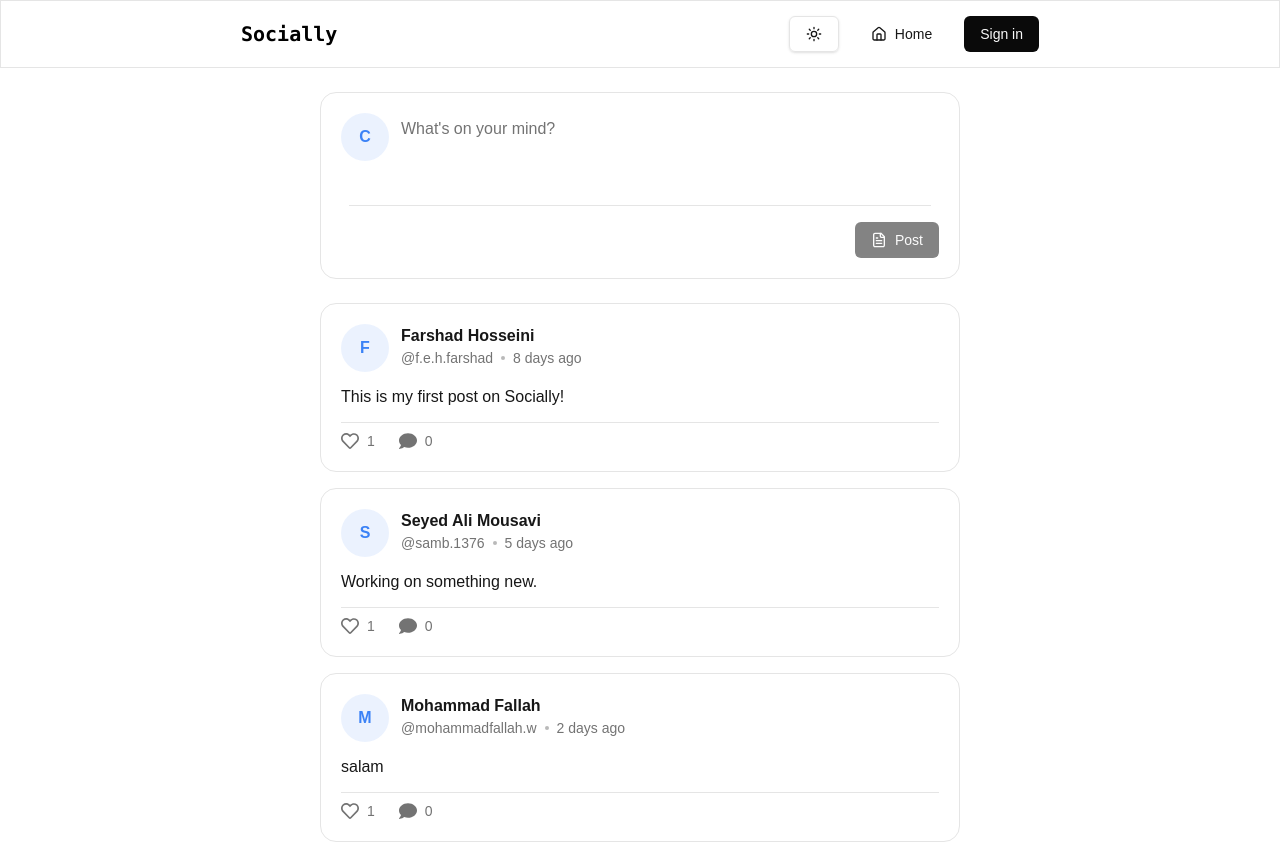
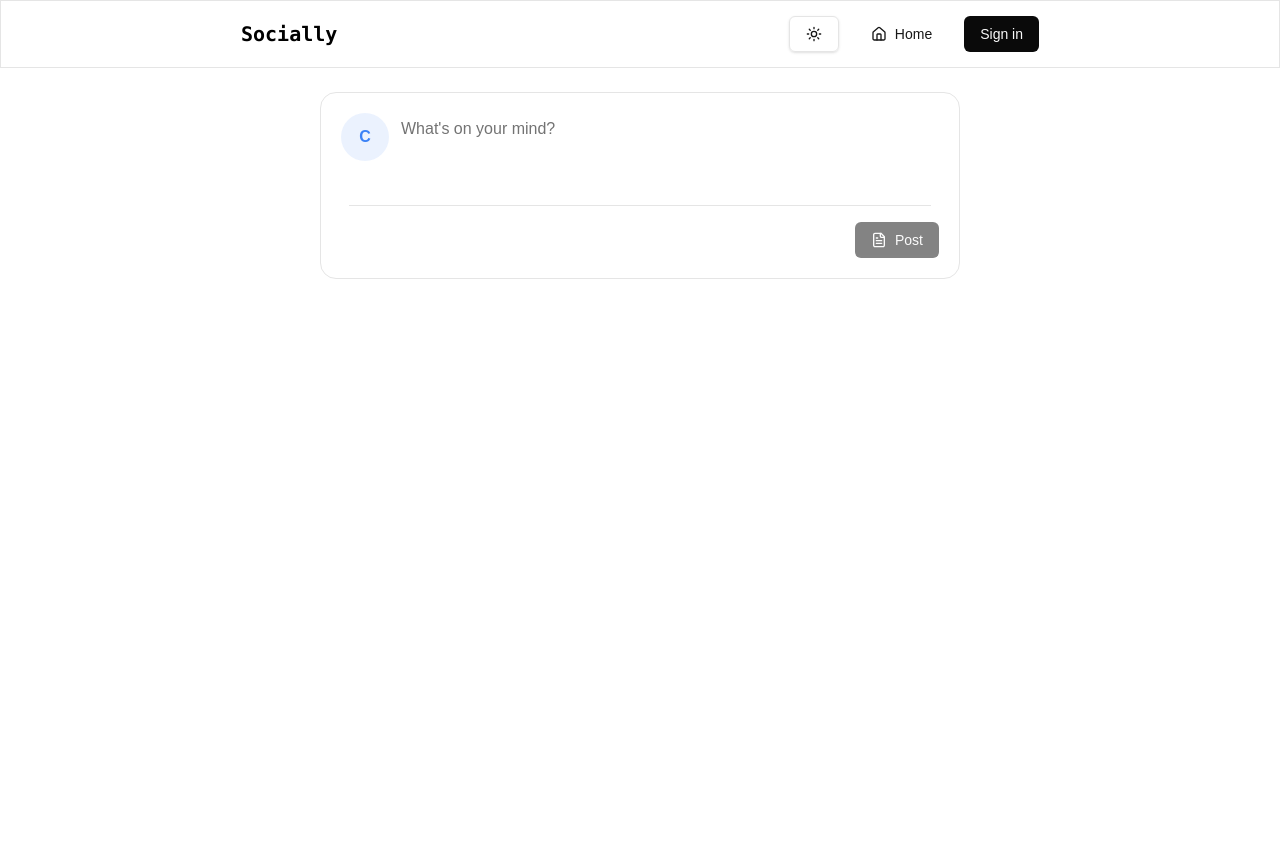
Before and after one commit to Five-o-One/Socially, a React (Vite) app: page / in a window 1280 px wide. Built offline with nearby package versions, Linux system fonts and the light colour scheme.

Commit message:
fix: remove mock post data from home layout

```diff
--- a/src/layout/Home.tsx
+++ b/src/layout/Home.tsx
@@ -1,55 +1,8 @@
-// export default function Home() {
-//   return <div>Home</div>;
-// }
-//it is for see what we did in notifecard
-
 import { useState } from "react";
 import { AppButton } from "../components/AppButton";
 import { AppCard } from "../components/AppCard";
+import { AppImage } from "../components/AppImage";
 import { PostCard } from "../components/PostCard";
-import { AppImage } from "../components/AppImage";
-
-const mockPosts = [
-  {
-    postId: 1,
-    user: {
-      imageURL: "",
-      username: "f.e.h.farshad",
-      name: "Farshad Hosseini",
-    },
-    message: "This is my first post on Socially!",
-    date: "8 days ago",
-    likes: 1,
-    isLiked: false,
-    commentsList: [],
-  },
-  {
-    postId: 2,
-    user: {
-      imageURL: "",
-      username: "samb.1376",
-      name: "Seyed Ali Mousavi",
-    },
-    message: "Working on something new.",
-    date: "5 days ago",
-    likes: 1,
-    isLiked: false,
-    commentsList: [],
-  },
-  {
-    postId: 3,
-    user: {
-      imageURL: "",
-      username: "mohammadfallah.w",
-      name: "Mohammad Fallah",
-    },
-    message: "salam",
-    date: "2 days ago",
-    likes: 1,
-    isLiked: false,
-    commentsList: [],
-  },
-];
 
 export default function Home() {
   const [postText, setPostText] = useState("");
@@ -58,7 +11,6 @@ export default function Home() {
     if (!postText.trim()) return;
 
     console.log("New post:", postText);
-
     setPostText("");
   };
 
@@ -68,7 +20,6 @@ export default function Home() {
         {/* Create Post */}
         <AppCard className="mb-6">
           <div className="space-y-4">
-            {/* User avatar + Post input */}
             <div className="flex items-start gap-3">
               <AppImage src="" alt="Current User" variant="circle" size="md" />
 
@@ -89,10 +40,8 @@ export default function Home() {
               />
             </div>
 
-            {/* Separator */}
             <div className="mx-2 border-b border-border" />
 
-            {/* Post button */}
             <div className="flex justify-end">
               <AppButton
                 icon="Post"
@@ -107,14 +56,7 @@ export default function Home() {
 
         {/* Posts Feed */}
         <section className="space-y-4">
-          {mockPosts.map((post) => (
-            <PostCard
-              key={post.postId}
-              {...post}
-              onLike={() => console.log("Like:", post.postId)}
-              onComment={(text) => console.log("Comment:", post.postId, text)}
-            />
-          ))}
+          {/* Posts will be rendered here */}
         </section>
       </div>
     </main>
```
Lines whose indentation alone changed are shown as unchanged.
